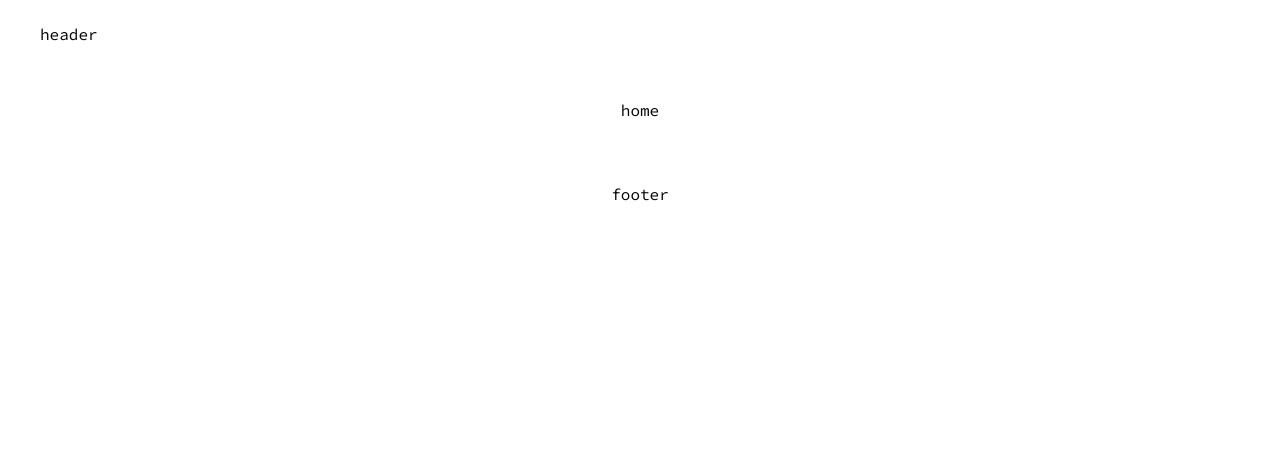
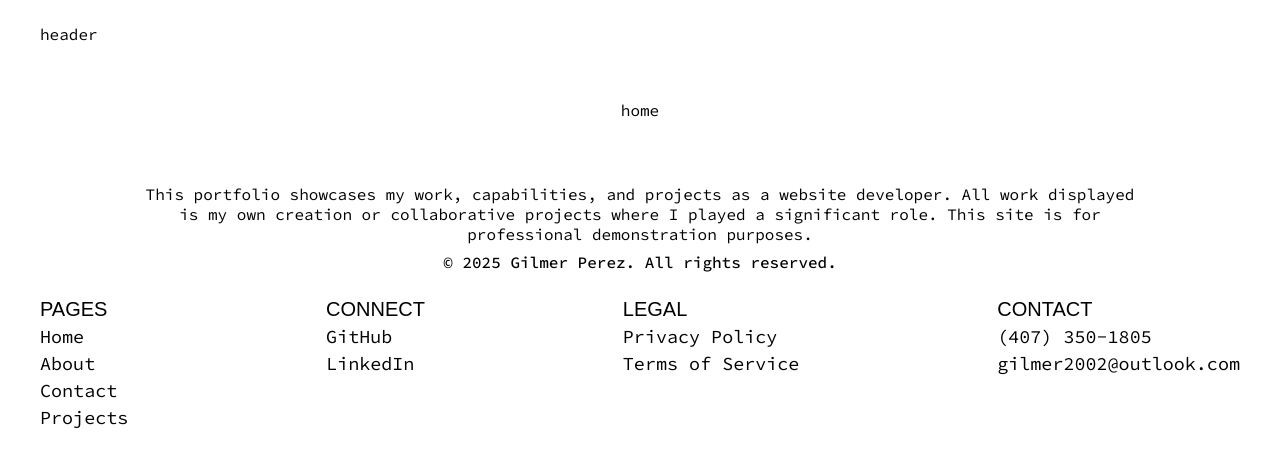
Before and after one commit to gilmerperez/gilmer-perez, a React (Vite) app: page / in a window 1280 px wide. Shown: the top 466 px of the page. Built offline with nearby package versions, Linux system fonts and the light colour scheme.

Commit message:
Added footer, fixed links, and styled

```diff
--- a/src/components/Footer/Footer.jsx
+++ b/src/components/Footer/Footer.jsx
@@ -1,10 +1,110 @@
 import styles from "./Footer.module.css";
+import { NavLink } from "react-router-dom";
 
 function Footer() {
   return (
     <>
       <footer>
-        <div className={styles.footerContainer}>footer</div>
+        <div className={styles.footerContainer}>
+          <div className={styles.topContainer}>
+            {/* Legal disclaimer */}
+            <p className={styles.legalDisclaimer}>
+              This portfolio showcases my work, capabilities, and projects as a website developer. All work displayed is
+              my own creation or collaborative projects where I played a significant role. This site is for professional
+              demonstration purposes.
+            </p>
+            {/* Copyright */}
+            <p className={styles.copyright}>&copy; {new Date().getFullYear()} Gilmer Perez. All rights reserved.</p>
+          </div>
+
+          {/* Separator */}
+          <hr className={styles.separator} aria-hidden="true" />
+
+          <div className={styles.bottomContainer}>
+            {/* Site navigation */}
+            <section className={styles.siteNavigation} aria-labelledby="pages-heading">
+              <h5 id="pages-heading" className={styles.navHeader}>
+                PAGES
+              </h5>
+              <nav className={styles.navItems} aria-label="Main site navigation">
+                <NavLink to="/" aria-label="Go to home page">
+                  Home
+                </NavLink>
+                <NavLink to="/about" aria-label="View my about page">
+                  About
+                </NavLink>
+                <NavLink to="/contact" aria-label="Contact me">
+                  Contact
+                </NavLink>
+                <NavLink to="/projects" aria-label="Browse my projects">
+                  Projects
+                </NavLink>
+              </nav>
+            </section>
+            {/* Social links */}
+            <section className={styles.socialLinks} aria-labelledby="connect-heading">
+              <h5 id="connect-heading" className={styles.navHeader}>
+                CONNECT
+              </h5>
+              <nav className={styles.navItems} aria-label="Professional networking sites">
+                {/* GitHub */}
+                <a
+                  target="_blank"
+                  rel="noopener noreferrer"
+                  className={styles.socialLink}
+                  aria-label="Check out my GitHub"
+                  href="https://github.com/gilmerperez"
+                >
+                  GitHub
+                </a>
+                {/* LinkedIn */}
+                <a
+                  target="_blank"
+                  rel="noopener noreferrer"
+                  className={styles.socialLink}
+                  aria-label="Check out my LinkedIn"
+                  href="https://www.linkedin.com/in/gilmer-perez-a35ba0354/"
+                >
+                  LinkedIn
+                </a>
+              </nav>
+            </section>
+            {/* Legal pages */}
+            <section className={styles.legalPages} aria-labelledby="legal-heading">
+              <h5 id="legal-heading" className={styles.navHeader}>
+                LEGAL
+              </h5>
+              <nav className={styles.navItems} aria-label="Legal pages">
+                <NavLink to="/privacy-policy" aria-label="Read my privacy policy">
+                  Privacy Policy
+                </NavLink>
+                <NavLink to="/terms-of-service" aria-label="Read my terms of service">
+                  Terms of Service
+                </NavLink>
+              </nav>
+            </section>
+            {/* Contact info */}
+            <section className={styles.contactInfo} aria-labelledby="contact-heading">
+              <h5 id="contact-heading" className={styles.navHeader}>
+                CONTACT
+              </h5>
+              <nav className={styles.navItems} aria-label="Contact information">
+                {/* Phone number */}
+                <a href="tel:+14073501805" aria-label="Call me at (407) 350-1805" className={styles.contactLink}>
+                  (407) 350-1805
+                </a>
+                {/* Email */}
+                <a
+                  className={styles.contactLink}
+                  href="mailto:gilmer2002@outlook.com"
+                  aria-label="Email me at gilmer2002@outlook.com"
+                >
+                  gilmer2002@outlook.com
+                </a>
+              </nav>
+            </section>
+          </div>
+        </div>
       </footer>
     </>
   );
--- a/src/components/Footer/Footer.module.css
+++ b/src/components/Footer/Footer.module.css
@@ -7,3 +7,115 @@
   flex-direction: column;
   justify-content: center;
 }
+
+.topContainer {
+  text-align: center;
+  margin-bottom: 0.75rem;
+}
+
+/* Legal disclaimer */
+.legalDisclaimer {
+  font-size: 1rem;
+  max-width: 1000px;
+  margin-bottom: 0.5rem;
+  transition: 0.3s ease-in;
+  color: var(--text-secondary);
+}
+
+/* Copyright */
+.copyright {
+  margin: 0 auto;
+  font-size: 1rem;
+  font-weight: 500;
+  transition: 0.3s ease-in;
+}
+
+/* Separator */
+.separator {
+  width: 100%;
+  height: 2px;
+  border: none;
+  margin-bottom: 0.75rem;
+  background-color: var(--text-secondary);
+}
+
+.bottomContainer {
+  gap: 1rem;
+  width: 100%;
+  display: flex;
+  align-items: flex-start;
+  transition: 0.3s ease-in;
+  justify-content: space-between;
+}
+
+.siteNavigation,
+.socialLinks,
+.legalPages,
+.contactInfo {
+  display: flex;
+  flex-direction: column;
+  transition: 0.3s ease-in;
+}
+
+/* Nav headers */
+.navHeader {
+  font-weight: 500;
+  font-size: 1.25rem;
+  margin-bottom: 0.25rem;
+  transition: 0.3s ease-in;
+  font-family: "General Sans", sans-serif;
+}
+
+/* Nav items */
+.navItems {
+  gap: 0.25rem;
+  display: flex;
+  flex-direction: column;
+}
+
+.navItems a {
+  position: relative;
+  font-size: 1.15rem;
+  transition: 0.3s ease-in;
+  color: var(--text-secondary);
+}
+
+.navItems a:hover {
+  transition: 0.3s ease-in;
+  color: var(--text-primary);
+  transform: translateX(5px);
+}
+
+/* Tablet responsiveness */
+@media (max-width: 768px) {
+  .bottomContainer {
+    gap: 0.25rem;
+    flex-direction: column;
+  }
+
+  .siteNavigation:not(:last-child),
+  .socialLinks:not(:last-child),
+  .legalPages:not(:last-child),
+  .contactInfo:not(:last-child) {
+    margin-bottom: 1rem;
+  }
+}
+
+/* Mobile responsiveness */
+@media (max-width: 480px) {
+  .legalDisclaimer {
+    font-size: 0.95rem;
+  }
+
+  .copyright {
+    font-size: 0.95rem;
+  }
+
+  .navHeader {
+    font-size: 1.15rem;
+  }
+
+  .navItems a {
+    font-size: 1rem;
+  }
+}
```
